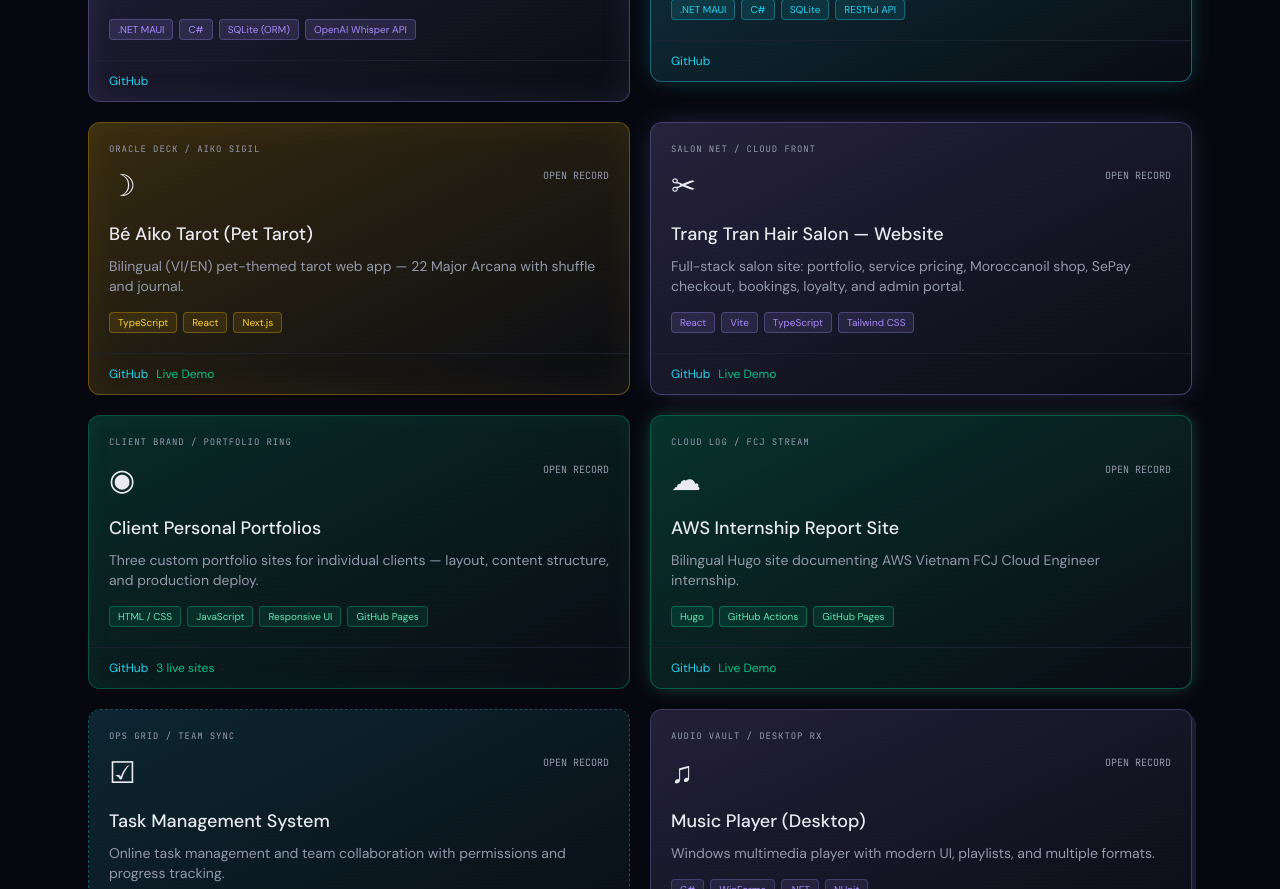
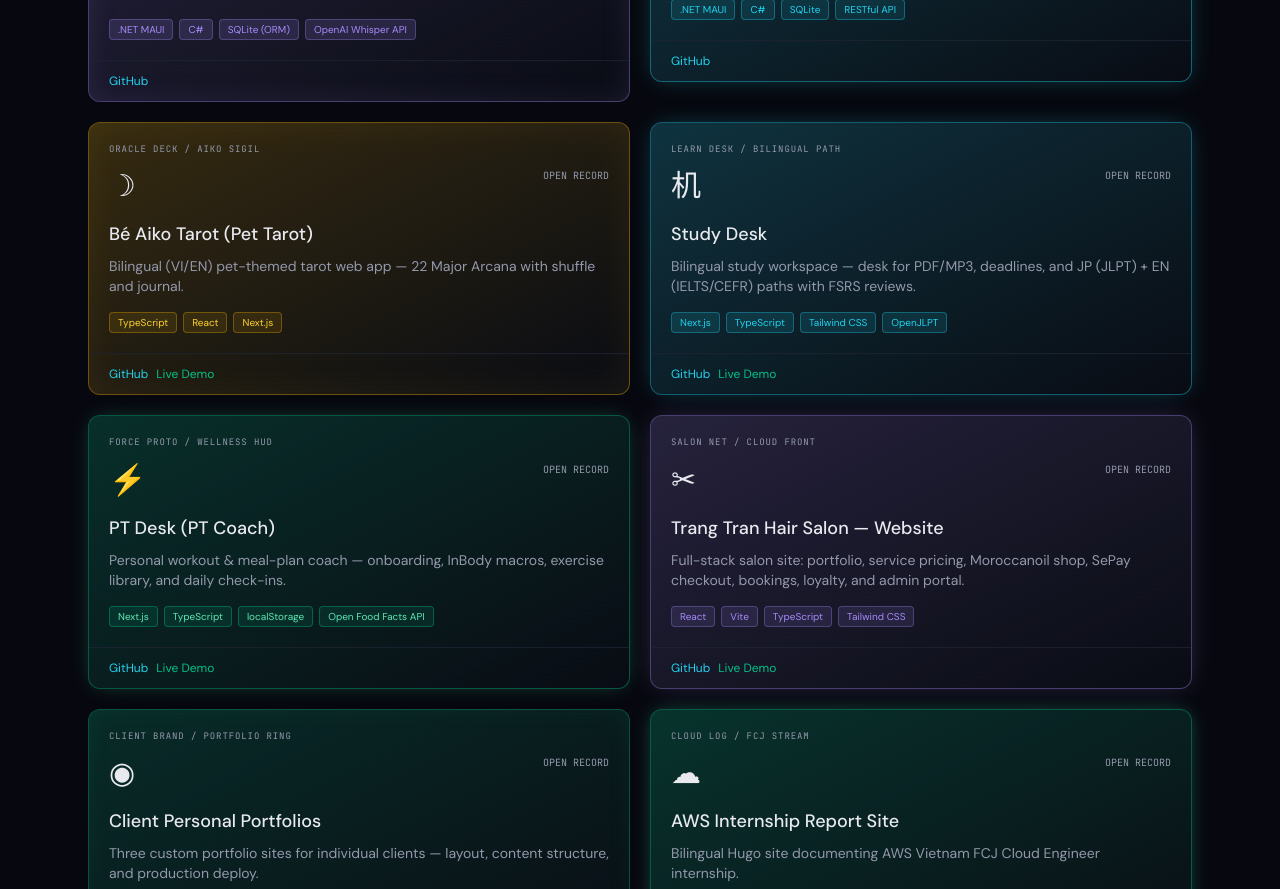
Before and after one commit to LLLVPN4423/LyThanhLoi_Porfolio, a Next.js app: page / in a window 1280 px wide. Shown: the part 2720-3609 px from the top of the page. Built offline with nearby package versions, Linux system fonts and the light colour scheme.

Commit message:
Add Study Desk and PT Desk projects with verified live demos.

```diff
--- a/src/data/projectThemes.ts
+++ b/src/data/projectThemes.ts
@@ -30,6 +30,20 @@ export const projectThemes: Record<Project["id"], ProjectTheme> = {
     corner: "before:border-amber-400/50",
     tag: "bg-amber-400/10 text-amber-300 border-amber-400/30",
     scan: "from-amber-400/20",
+  },
+  "study-desk": {
+    label: "LEARN DESK / BILINGUAL PATH",
+    frame: "border-cyan-glow/42 shadow-[0_0_26px_-8px_rgba(34,211,238,0.4)]",
+    corner: "before:border-cyan-glow/55",
+    tag: "bg-cyan-glow/12 text-cyan-glow border-cyan-glow/32",
+    scan: "from-cyan-glow/22",
+  },
+  "pt-coach": {
+    label: "FORCE PROTO / WELLNESS HUD",
+    frame: "border-emerald-400/38 shadow-[0_0_22px_-6px_rgba(52,211,153,0.35)]",
+    corner: "before:border-emerald-400/52",
+    tag: "bg-emerald-400/10 text-emerald-300 border-emerald-400/32",
+    scan: "from-emerald-400/20",
   },
   "trang-tran-hair": {
     label: "SALON NET / CLOUD FRONT",
--- a/src/data/projects.ts
+++ b/src/data/projects.ts
@@ -88,6 +88,56 @@ export const projects: Project[] = [
     demoVerified: true,
     accent: "amber",
     glyph: "☽",
+  },
+  {
+    id: "study-desk",
+    name: "Study Desk",
+    shortDescription:
+      "Bilingual study workspace — desk for PDF/MP3, deadlines, and JP (JLPT) + EN (IELTS/CEFR) paths with FSRS reviews.",
+    purpose:
+      "Combine a personal learning desk (files, audio, tasks, Pomodoro) with placement-driven Japanese and English study tracks seeded from open datasets — unofficial JLPT/IELTS practice.",
+    features: [
+      "Upload PDF/MP3, folders/tags, tasks, Pomodoro, desk themes, study-room links",
+      "JP: OpenJLPT vocab/grammar/kanji, placement, roadmap, timed mocks, culture modules",
+      "EN: CEFR-J vocabulary & grammar, placement, roadmap, SRS, timed mocks",
+      "FSRS reviews, highlight→flashcard, JSON backup; freemium path flags (local session)",
+    ],
+    technologies: [
+      "Next.js",
+      "TypeScript",
+      "Tailwind CSS",
+      "OpenJLPT",
+      "CEFR-J",
+      "howler.js",
+    ],
+    role: "Sole developer",
+    repositoryUrl: "https://github.com/LLLVPN4423/Study_Desk",
+    demoUrl: "https://study-desk-livid.vercel.app",
+    demoVerified: true,
+    accent: "cyan",
+    glyph: "机",
+  },
+  {
+    id: "pt-coach",
+    name: "PT Desk (PT Coach)",
+    shortDescription:
+      "Personal workout & meal-plan coach — onboarding, InBody macros, exercise library, and daily check-ins.",
+    purpose:
+      "Self-hosted fitness desk for training and nutrition planning with clear medical disclaimers — not a substitute for professional PT or medical advice.",
+    features: [
+      "Health onboarding with constraints, red flags, and clearance disclaimers",
+      "Manual InBody → TDEE/macros and age-group training plans",
+      "~367 exercises from free-exercise-db with swap-by-muscle-group and form video links",
+      "Meal plans from foods catalog + Open Food Facts barcode lookup",
+      "Daily workout/meal/water check-in, body metrics history, JSON export/import",
+    ],
+    technologies: ["Next.js", "TypeScript", "localStorage", "Open Food Facts API"],
+    role: "Sole developer",
+    repositoryUrl: "https://github.com/LLLVPN4423/pt-coach-webapp",
+    demoUrl: "https://pt-coach-webapp.vercel.app",
+    demoVerified: true,
+    accent: "emerald",
+    glyph: "⚡",
   },
   {
     id: "trang-tran-hair",
```
Also changed, not shown: 1 other file (tests, documents, lock files or other folders).
